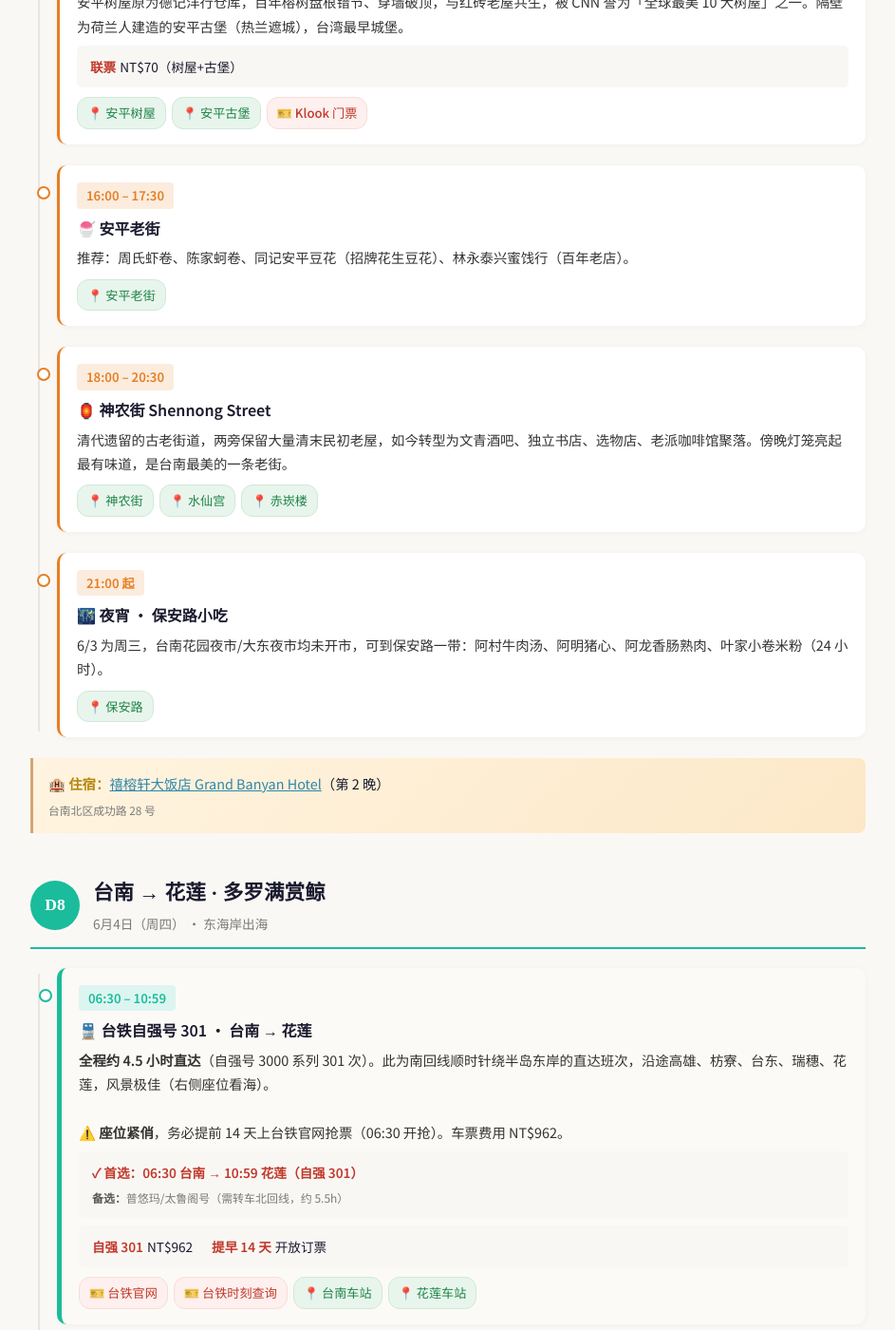
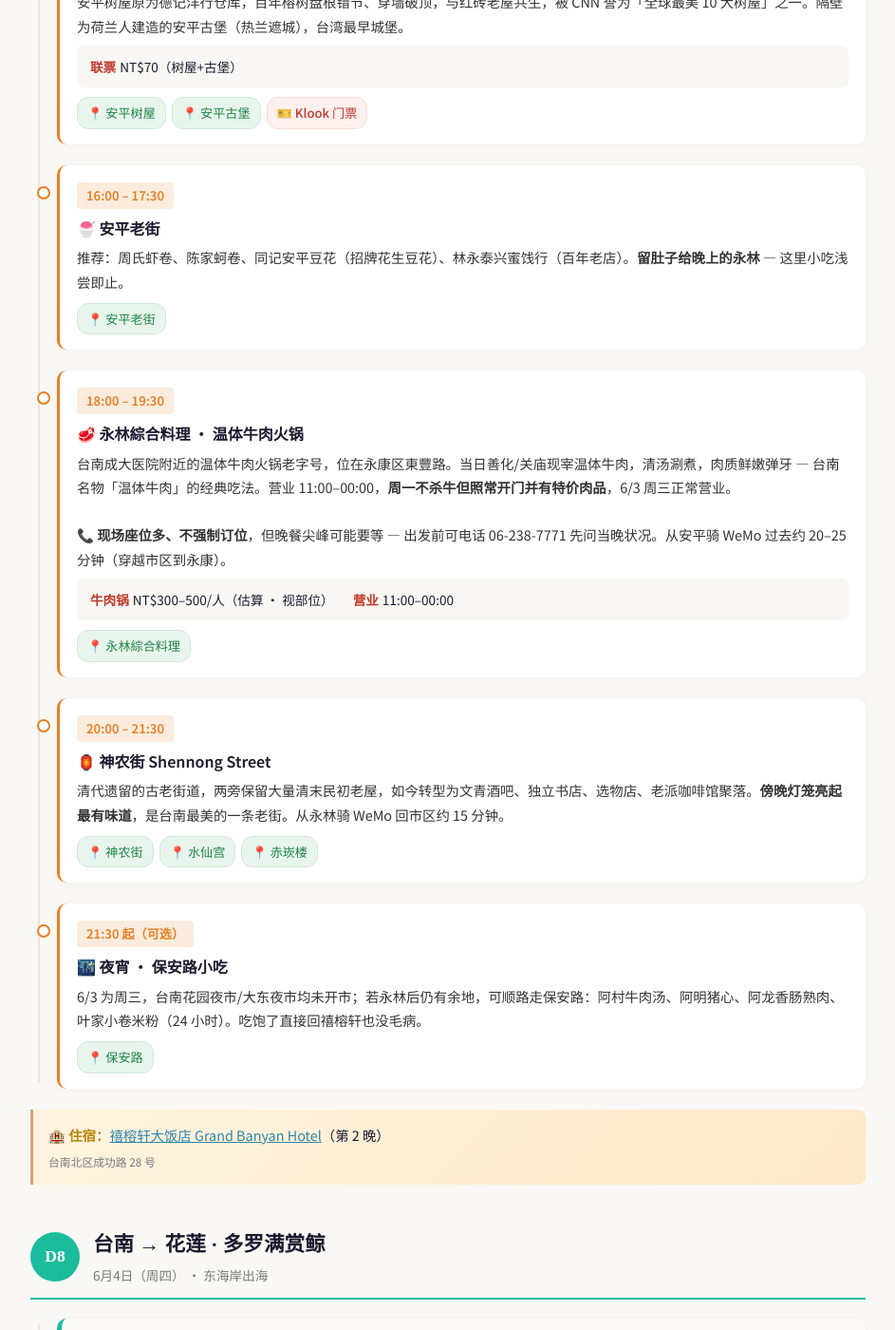
Before and after one commit to SibeiC/SibeiC.github.io, a Jekyll site: the page built from _trips/taiwan-2026.md, in a window 1280 px wide and 1400 px high, scrolled down 15969 px. Shown: the whole window at 95% size, without its empty margins (168-1111 px from the left). Built offline with Jekyll 4.4.1, drawn with Linux system fonts in a browser that asks for light colours; some of the changed text lies outside the part shown.

Commit message:
Day 7 (6/3): add 永林綜合料理 温体牛肉火锅 as dinner (#35)
* Day 7 (6/3): add 永林綜合料理 温体牛肉火锅 as dinner

Slots in between 安平老街 (16:00-17:30) and 神农街 — eat 永林 at 18:00,
then 神农街 under lanterns 20:00-21:30. 保安路 demoted to optional 21:30
夜宵. 安平老街 detail nudges to "light snacks, save room for 永林".

永林's the more 市区-friendly pick vs 阿裕 (which needs KKday 4-person
booking and is out in 仁德); no reservation needed, just a phone-ahead
recommended at peak.

https://claude.ai/code/session_01Mh5B6mkqa15EiDbD5n4qdp

* Address Copilot feedback on PR #35

- Quote the 11:00–00:00 ticket value (contains : inside a flow mapping;
  the repo's YAML convention is to double-quote such values to avoid
  parser edge cases).
- Bump last_updated 2026/5/28 → 2026/5/29 per the same-commit rule.

https://claude.ai/code/session_01Mh5B6mkqa15EiDbD5n4qdp

---------

Co-authored-by: Claude <noreply@anthropic.com>

```diff
--- a/_trips/taiwan-2026.md
+++ b/_trips/taiwan-2026.md
@@ -680,21 +680,33 @@ days:
 
       - time: 16:00 – 17:30
         title: 🍧 安平老街
-        detail: 推荐：周氏虾卷、陈家蚵卷、同记安平豆花（招牌花生豆花）、林永泰兴蜜饯行（百年老店）。
+        detail: 推荐：周氏虾卷、陈家蚵卷、同记安平豆花（招牌花生豆花）、林永泰兴蜜饯行（百年老店）。<strong>留肚子给晚上的永林</strong> — 这里小吃浅尝即止。
         links:
           - { type: map, label: 安平老街, query: 安平老街 }
 
-      - time: 18:00 – 20:30
+      - time: 18:00 – 19:30
+        title: 🥩 永林綜合料理 · 温体牛肉火锅
+        detail: |
+          台南成大医院附近的温体牛肉火锅老字号，位在永康区東豐路。当日善化/关庙现宰温体牛肉，清汤涮煮，肉质鲜嫩弹牙 — 台南名物「温体牛肉」的经典吃法。营业 11:00–00:00，<strong>周一不杀牛但照常开门并有特价肉品</strong>，6/3 周三正常营业。
+          <br><br>
+          <strong>📞 现场座位多、不强制订位</strong>，但晚餐尖峰可能要等 — 出发前可电话 06-238-7771 先问当晚状况。从安平骑 WeMo 过去约 20–25 分钟（穿越市区到永康）。
+        tickets:
+          - { tag: 牛肉锅, value: "NT$300–500/人", note: 估算 · 视部位 }
+          - { tag: 营业, value: "11:00–00:00" }
+        links:
+          - { type: map, label: 永林綜合料理, query: 永林綜合料理 台南本店 }
+
+      - time: 20:00 – 21:30
         title: 🏮 神农街 Shennong Street
-        detail: 清代遗留的古老街道，两旁保留大量清末民初老屋，如今转型为文青酒吧、独立书店、选物店、老派咖啡馆聚落。傍晚灯笼亮起最有味道，是台南最美的一条老街。
+        detail: 清代遗留的古老街道，两旁保留大量清末民初老屋，如今转型为文青酒吧、独立书店、选物店、老派咖啡馆聚落。<strong>傍晚灯笼亮起最有味道</strong>，是台南最美的一条老街。从永林骑 WeMo 回市区约 15 分钟。
         links:
           - { type: map, label: 神农街, query: 神农街 台南 }
           - { type: map, label: 水仙宫, query: 台南水仙宫 }
           - { type: map, label: 赤崁楼, query: 赤崁楼 台南 }
 
-      - time: 21:00 起
+      - time: 21:30 起（可选）
         title: 🌃 夜宵 · 保安路小吃
-        detail: 6/3 为周三，台南花园夜市/大东夜市均未开市，可到保安路一带：阿村牛肉汤、阿明猪心、阿龙香肠熟肉、叶家小卷米粉（24 小时）。
+        detail: 6/3 为周三，台南花园夜市/大东夜市均未开市；若永林后仍有余地，可顺路走保安路：阿村牛肉汤、阿明猪心、阿龙香肠熟肉、叶家小卷米粉（24 小时）。吃饱了直接回禧榕轩也没毛病。
         links:
           - { type: map, label: 保安路, query: 保安路小吃 台南 }
     stay:
```
Also changed, not shown: other parts of _trips/taiwan-2026.md (+1 -1 lines).
